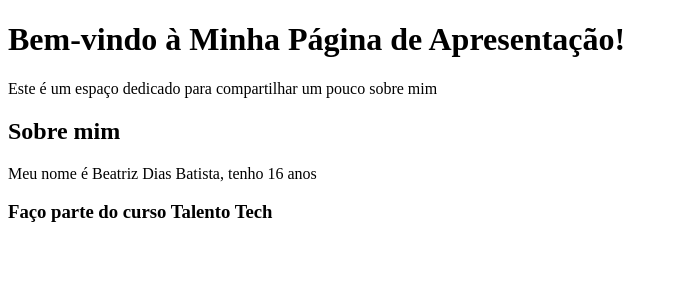
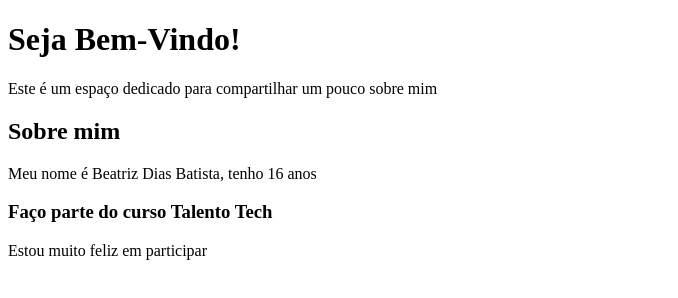
Before and after one commit to bia-batista/bia-batista.github.io, a plain HTML site: page index.html in a window 1280 px wide. Shown: the whole page, without its empty margins (0-678 px from the left). Drawn offline with Linux system fonts and the light colour scheme.

Commit message:
Update index.html

```diff
--- a/index.html
+++ b/index.html
@@ -1,14 +1,15 @@
 <!DOCTYPE html>
 <head>
-    <title>Minha Primeira Página HTML Elaborada</title>
+    <title>Apresentação</title>
 </head>
 <body>
     <header>
-        <h1>Bem-vindo à Minha Página de Apresentação!</h1>
+        <h1>Seja Bem-Vindo!</h1>
         <p>Este é um espaço dedicado para compartilhar um pouco sobre mim</p>
         <h2>Sobre mim</h2>
         <p>Meu nome é Beatriz Dias Batista, tenho 16 anos</p>
         <h3>Faço parte do curso Talento Tech</h3>
+        <p>Estou muito feliz em participar</p>
 
     </header>
 </body>
```
